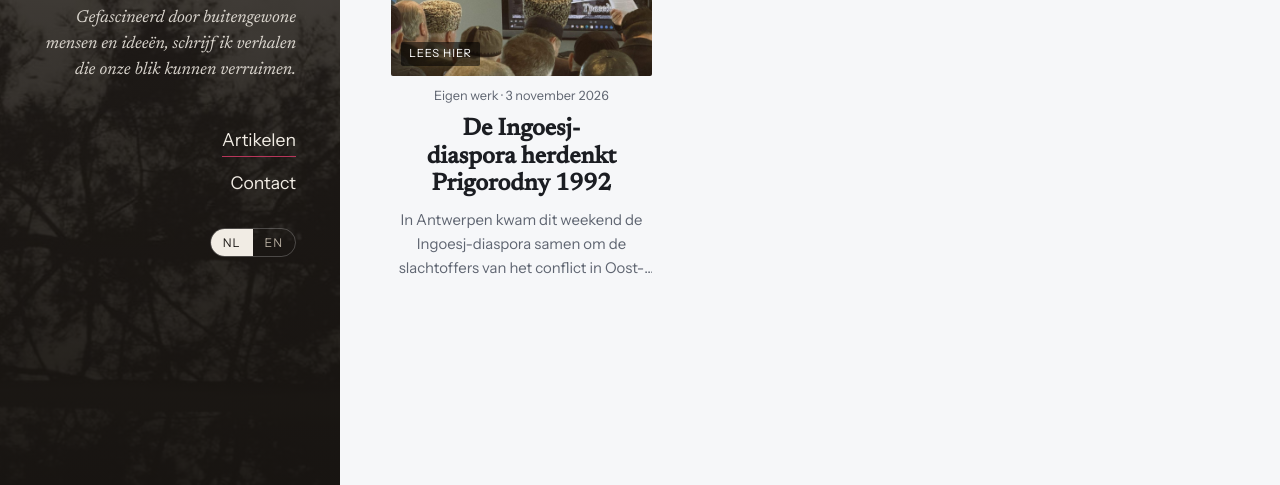
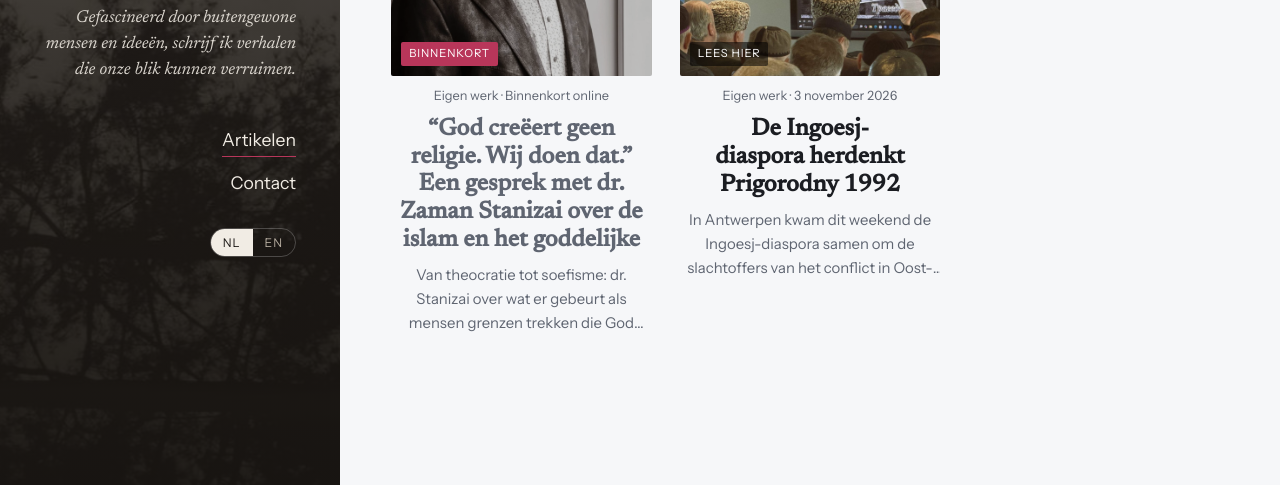
Before and after one commit to saoutievadiana/saoutievadiana.github.io, a plain HTML site: page index.html in a window 1280 px wide. Shown: the part 315-800 px from the top of the page. Drawn offline with Linux system fonts and the light colour scheme.

Commit message:
Add files via upload

```diff
--- /dev/null
+++ b/data/binnenkort.json
@@ -0,0 +1,10 @@
+[
+  {
+    "titel": "“God creëert geen religie. Wij doen dat.” Een gesprek met dr. Zaman Stanizai over de islam en het goddelijke",
+    "titel_en": "“God doesn’t create religion. We do.” A conversation with Dr. Zaman Stanizai on Islam and the divine",
+    "intro": "Van theocratie tot soefisme: dr. Stanizai over wat er gebeurt als mensen grenzen trekken die God nooit heeft getrokken.",
+    "intro_en": "From theocracy to Sufism: Dr. Stanizai on what happens when humans draw lines that God never drew.",
+    "medium": "Eigen werk",
+    "foto": "/media/stanizai.jpg"
+  }
+]
--- a/index.html
+++ b/index.html
@@ -70,6 +70,12 @@ main{padding-block:48px;padding-left:max(16px,4vw);padding-right:max(16px,4vw,en
 .meta{font-size:.8rem;color:var(--muted);font-variant-numeric:tabular-nums}
 .card h3{font-family:var(--display);font-weight:600;font-size:1.5rem;line-height:1.15;margin:0;text-wrap:balance}
 .card:hover h3{text-decoration:underline;text-decoration-color:var(--accent);text-underline-offset:4px}
+.card--binnenkort{cursor:default}
+.card--binnenkort .thumb img{filter:saturate(.7) brightness(.82)}
+.card--binnenkort .thumb span{background:var(--accent)}
+.card--binnenkort:hover h3{text-decoration:none}
+.card.card--binnenkort:hover .thumb{transform:none}
+.card--binnenkort h3{color:var(--muted)}
 .card p{margin:0;color:var(--muted);font-size:.93rem;display:-webkit-box;-webkit-line-clamp:3;-webkit-box-orient:vertical;overflow:hidden}
 .empty{color:var(--muted)}
 
--- a/site.js
+++ b/site.js
@@ -6,11 +6,11 @@ const T = {
   nl: {navHome:"Artikelen", zoek:"Zoek op titel...", alle:"Alle media", geen:"Geen artikelen gevonden.",
        leeg:"Binnenkort verschijnen hier mijn artikelen.", terug:"← Alle artikelen",
        contact:"Contact", contactSub:"Voor opdrachten, tips of samenwerkingen.", kopieer:"Kopieer", gekopieerd:"Gekopieerd",
-       type:{site:"Lees hier", link:"Externe link", pdf:"PDF"}, openPdf:"Open de pdf", openLink:"Lees het artikel", deel:"Kopieer link", gedeeld:"Link gekopieerd", locale:"nl-BE"},
+       type:{site:"Lees hier", link:"Externe link", pdf:"PDF", binnenkort:"Binnenkort"}, binnenkortMeta:"Binnenkort online", openPdf:"Open de pdf", openLink:"Lees het artikel", deel:"Kopieer link", gedeeld:"Link gekopieerd", locale:"nl-BE"},
   en: {navHome:"Articles", zoek:"Search by title...", alle:"All publications", geen:"No articles found.",
        leeg:"My articles will appear here soon.", terug:"← All articles",
        contact:"Contact", contactSub:"For commissions, tips or collaborations.", kopieer:"Copy", gekopieerd:"Copied",
-       type:{site:"Read here", link:"External link", pdf:"PDF"}, openPdf:"Open the PDF", openLink:"Read the article", deel:"Copy link", gedeeld:"Link copied", locale:"en-GB"}
+       type:{site:"Read here", link:"External link", pdf:"PDF", binnenkort:"Coming soon"}, binnenkortMeta:"Online soon", openPdf:"Open the PDF", openLink:"Read the article", deel:"Copy link", gedeeld:"Link copied", locale:"en-GB"}
 };
 
 let SITE = {}, ARTIKELS = [], lang = "nl";
@@ -20,16 +20,21 @@ const main = document.getElementById("main");
 const esc = s => String(s ?? "").replace(/[&<>"]/g, c => ({"&":"&amp;","<":"&lt;",">":"&gt;",'"':"&quot;"}[c]));
 const fmt = d => { const x = new Date(d); return isNaN(x) ? "" : x.toLocaleDateString(t().locale, {day:"numeric", month:"long", year:"numeric"}); };
 const slug = s => String(s).toLowerCase().normalize("NFD").replace(/[̀-ͯ]/g, "").replace(/[^a-z0-9]+/g, "-").replace(/^-|-$/g, "").slice(0, 60);
-const soort = a => ({"Op mijn site":"site","Link naar medium":"link","PDF":"pdf"}[a.type] || "site");
+const soort = a => ({"Op mijn site":"site","Link naar medium":"link","PDF":"pdf","Binnenkort":"binnenkort"}[a.type] || "site");
 
 async function load() {
-  const [s, a] = await Promise.all([
+  const [s, a, bk] = await Promise.all([
     fetch("data/site.json", {cache:"no-cache"}).then(r => r.json()).catch(() => ({})),
-    fetch("data/artikels.json", {cache:"no-cache"}).then(r => r.json()).catch(() => [])
+    fetch("data/artikels.json", {cache:"no-cache"}).then(r => r.json()).catch(() => []),
+    fetch("data/binnenkort.json", {cache:"no-cache"}).then(r => r.ok ? r.json() : []).catch(() => [])
   ]);
   SITE = s || {};
-  ARTIKELS = (Array.isArray(a) ? a : []).filter(x => x && x.titel).map(x => ({...x, id: slug(x.titel), soort: soort(x)}));
-  document.getElementById("foto").src = SITE.profielfoto || "";
+  ARTIKELS = (Array.isArray(a) ? a : []).filter(x => x && x.titel).map(x => ({...x, id: slug(x.deellink || x.titel), soort: soort(x)}));
+  /* Binnenkort-kaartjes staan in een apart bestand (data/binnenkort.json) */
+  (Array.isArray(bk) ? bk : []).filter(x => x && x.titel).forEach(x => ARTIKELS.push({...x, id: "binnenkort-" + slug(x.titel), soort: "binnenkort"}));
+  /* Geen profielfoto ingevuld? Dan verdwijnt het vak helemaal, zonder lege ruimte */
+  const foto = document.getElementById("foto");
+  if (SITE.profielfoto) foto.src = SITE.profielfoto; else foto.hidden = true;
   if (SITE.achtergrond) document.getElementById("side").style.setProperty("--bg-img", `url("${SITE.achtergrond}")`);
   document.querySelectorAll(".lang button").forEach(b => b.onclick = () => setLang(b.dataset.lang));
   setLang(lang === "en" ? "en" : "nl");
@@ -63,8 +68,13 @@ function home() {
     const q = document.getElementById("zoek").value.toLowerCase();
     const m = document.getElementById("medium")?.value || "";
     const list = ARTIKELS.filter(a => (a.titel + " " + (a.titel_en || "")).toLowerCase().includes(q) && (!m || a.medium === m))
-                         .sort((a, b) => String(b.datum).localeCompare(String(a.datum)));
+                         .sort((a, b) => ((b.soort === "binnenkort") - (a.soort === "binnenkort")) || String(b.datum).localeCompare(String(a.datum)));
     document.getElementById("grid").innerHTML = list.length ? list.map(a => {
+      /* Binnenkort: zelfde kaartje, maar niet aanklikbaar */
+      if (a.soort === "binnenkort") return `<div class="card card--binnenkort" aria-label="${esc(t().type.binnenkort)}: ${esc(tr(a, "titel"))}">
+        <div class="thumb" style="background:var(--line)">${thumb(a, `<span>${t().type.binnenkort}</span>`)}</div>
+        <div class="meta">${[esc(a.medium), t().binnenkortMeta].filter(Boolean).join(" · ")}</div>
+        <h3>${esc(tr(a, "titel"))}</h3>${tr(a, "intro") ? `<p>${esc(tr(a, "intro"))}</p>` : ""}</div>`;
       const href = a.soort === "link" ? a.link : a.soort === "pdf" ? a.pdf : "#artikel-" + a.id;
       const ext = a.soort === "site" ? "" : ' target="_blank" rel="noopener"';
       return `<a class="card" href="${esc(href)}"${ext}>
@@ -119,7 +129,7 @@ function tekstNaarHtml(tekst) {
 }
 
 function artikel(id) {
-  const a = ARTIKELS.find(x => x.id === id); if (!a) return home();
+  const a = ARTIKELS.find(x => x.id === id); if (!a || a.soort === "binnenkort") return home();
   main.innerHTML = `<article class="page lees">
     <div class="lees-top"><button class="back" id="back">${t().terug}</button>
       ${heeftEn(a) ? `<div class="art-lang" role="group" aria-label="${lang === "en" ? "Article language" : "Taal van het artikel"}"><button data-lang="nl" aria-pressed="${lang === "nl"}">Nederlands</button><button data-lang="en" aria-pressed="${lang === "en"}">English</button></div>` : ""}</div>
```
Also changed, not shown: media/stanizai.jpg (added).
